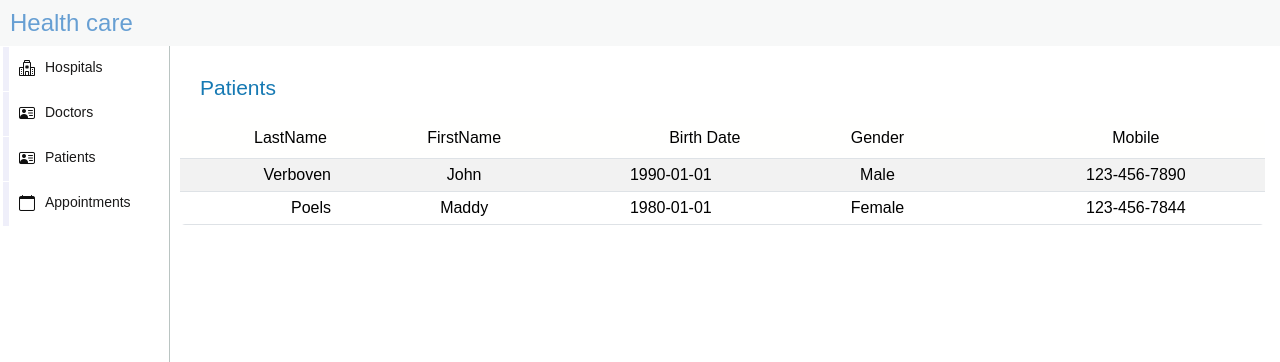
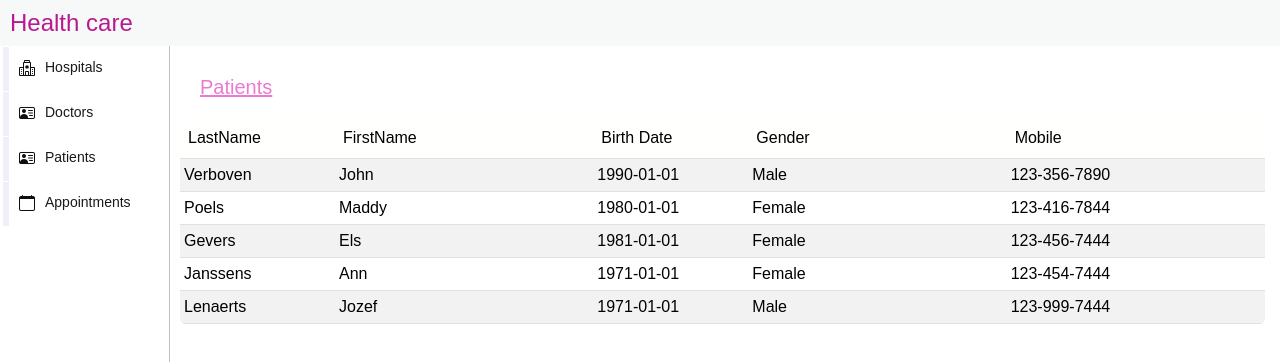
Before and after one commit to KoenVerboven/e-healthcare-website, an Angular app: page /patients in a window 1280 px wide. Shown: the top 362 px of the page. Built offline with nearby package versions, Linux system fonts and the light colour scheme.

Commit message:
feat: update doctor and hospital list components with structured tables and data style: adjust body font size and color for improved readability

```diff
--- a/src/app/app.component.html
+++ b/src/app/app.component.html
@@ -1,4 +1,4 @@
- <div id="header" style="color:rgb(103, 159, 211);background-color: #f7f8f8;font-size: 24px; padding-left: 10px;padding-top: 5px;padding-bottom: 5px;">
+ <div id="header" style="color:rgb(184, 25, 144);background-color: #f7f8f8;font-size: 24px; padding-left: 10px;padding-top: 5px;padding-bottom: 5px;">
   Health care
  </div>
 
--- a/src/app/doctor/doctor-list/doctor-list.component.html
+++ b/src/app/doctor/doctor-list/doctor-list.component.html
@@ -1 +1,25 @@
-<p>doctor-list works!/p>
+<p class="pageTitle">Doctors</p>
+<table class="table table-sm  table-hover table-striped" style="overflow:hidden; border-radius:5px;">
+    <thead>
+      <tr class="cell-hoverCursor">
+         <th class="p-2" style="width: 12%;text-align:left;">LastName</th>
+         <th class="p-2" style="width: 20%;text-align:left;">FirstName</th>
+         <th class="p-2" style="width: 12%;text-align:left;">Function</th>
+         <th class="p-2" style="width: 20%;text-align:left;">Mobile</th>
+      </tr>
+    </thead>
+    <tbody>
+        <tr>
+          <td style="text-align: left;">Reagan</td>
+          <td style="text-align: left;">John</td>
+          <td style="text-align: left;">Cardiologist</td>
+          <td style="text-align: left;">123-456-7890</td>
+        </tr>
+        <tr>
+          <td style="text-align: left;">Peterson</td>
+          <td style="text-align: left;">Mark</td>
+          <td style="text-align: left;">Pediatrician</td>
+          <td style="text-align: left;">123-456-7844</td>
+        </tr>
+    </tbody>
+  </table>
--- a/src/app/hospital/hospital-list/hospital-list.component.html
+++ b/src/app/hospital/hospital-list/hospital-list.component.html
@@ -1,2 +1,32 @@
-<p>hospital-list works!
-</p>
+<p class="pageTitle">Hospitals</p>
+<table class="table table-sm  table-hover table-striped" style="overflow:hidden; border-radius:5px;">
+    <thead>
+      <tr class="cell-hoverCursor">
+         <th class="p-2" style="width: 12%;text-align:left;">Name</th>
+         <th class="p-2" style="width: 20%;text-align:left;">Address</th>
+      </tr>
+    </thead>
+    <tbody>
+        <tr>
+          <td style="text-align: left;">AZ Vosselaar</td>
+          <td style="text-align: left;">Galaatsstraat 1, 2300 Vosselaar</td>
+        </tr>
+        <tr>
+          <td style="text-align: left;">AZ Beerse</td>
+          <td style="text-align: left;">Nonnestraat 1, 3000 Beerse</td>
+        </tr>
+        <tr>
+          <td style="text-align: left;">UZ Test</td>
+          <td style="text-align: left;">University of Test, 3000 Test</td>
+        </tr>
+        <tr>
+          <td style="text-align: left;">UZ Hoofdstad</td>
+          <td style="text-align: left;">University of Hoofdstad, 9000 Hoofdstad</td>
+        </tr>
+          <tr>
+          <td style="text-align: left;">UZ Willekeurig</td>
+          <td style="text-align: left;">University of Willekeurig, 2000 Antwerpen</td>
+        </tr>
+
+    </tbody>
+  </table>
--- a/src/app/patient/patient-list/patient-list.component.html
+++ b/src/app/patient/patient-list/patient-list.component.html
@@ -2,27 +2,48 @@
 <table class="table table-sm  table-hover table-striped" style="overflow:hidden; border-radius:5px;">
     <thead>
       <tr class="cell-hoverCursor">
-         <th class="p-2" style="width: 12%;text-align:right;">LastName</th>
-         <th class="p-2" style="width: 20%;text-align:center;">FirstName</th>
-         <th class="p-2" style="width: 12%;text-align:right;">Birth Date</th>
-         <th class="p-2" style="width: 20%;text-align:center;">Gender</th>
-         <th class="p-2" style="width: 20%;text-align:center;">Mobile</th>
+         <th class="p-2" style="width: 12%;text-align:left;">LastName</th>
+         <th class="p-2" style="width: 20%;text-align:left;">FirstName</th>
+         <th class="p-2" style="width: 12%;text-align:left;">Birth Date</th>
+         <th class="p-2" style="width: 20%;text-align:left;">Gender</th>
+         <th class="p-2" style="width: 20%;text-align:left;">Mobile</th>
       </tr>
     </thead>
     <tbody>
         <tr>
-          <td style="text-align: right;">Verboven</td>
-          <td style="text-align: center;">John</td>
-          <td style="text-align: center;">1990-01-01</td>
-          <td style="text-align: center;">Male</td>
-          <td style="text-align: center;">123-456-7890</td>
+          <td style="text-align: left;">Verboven</td>
+          <td style="text-align: left;">John</td>
+          <td style="text-align: left;">1990-01-01</td>
+          <td style="text-align: left;">Male</td>
+          <td style="text-align: left;">123-356-7890</td>
         </tr>
         <tr>
-          <td style="text-align: right;">Poels</td>
-          <td style="text-align: center;">Maddy</td>
-          <td style="text-align: center;">1980-01-01</td>
-          <td style="text-align: center;">Female</td>
-          <td style="text-align: center;">123-456-7844</td>
+          <td style="text-align: left;">Poels</td>
+          <td style="text-align: left;">Maddy</td>
+          <td style="text-align: left;">1980-01-01</td>
+          <td style="text-align: left;">Female</td>
+          <td style="text-align: left;">123-416-7844</td>
+        </tr>
+        <tr>
+          <td style="text-align: left;">Gevers</td>
+          <td style="text-align: left;">Els</td>
+          <td style="text-align: left;">1981-01-01</td>
+          <td style="text-align: left;">Female</td>
+          <td style="text-align: left;">123-456-7444</td>
+        </tr>
+        <tr>
+          <td style="text-align: left;">Janssens</td>
+          <td style="text-align: left;">Ann</td>
+          <td style="text-align: left;">1971-01-01</td>
+          <td style="text-align: left;">Female</td>
+          <td style="text-align: left;">123-454-7444</td>
+        </tr>
+        <tr>
+          <td style="text-align: left;">Lenaerts</td>
+          <td style="text-align: left;">Jozef</td>
+          <td style="text-align: left;">1971-01-01</td>
+          <td style="text-align: left;">Male</td>
+          <td style="text-align: left;">123-999-7444</td>
         </tr>
     </tbody>
   </table>
--- a/src/styles.css
+++ b/src/styles.css
@@ -27,12 +27,13 @@ body {
   padding-left:20px;
   padding-top:2px;
   padding-bottom:2px;
-  font-size: 21px;
+  font-size: 20px;
+  text-decoration: underline;
   width: 100%;
   height: 32px;
   border: 0px solid rgb(173, 169, 169);
   border-radius: 4px;
-  color:rgb(22, 121, 179);
+   color:rgb(236, 122, 208);
   background-color: rgb(255, 255, 255);
 }
 .sectionTitle{
```
